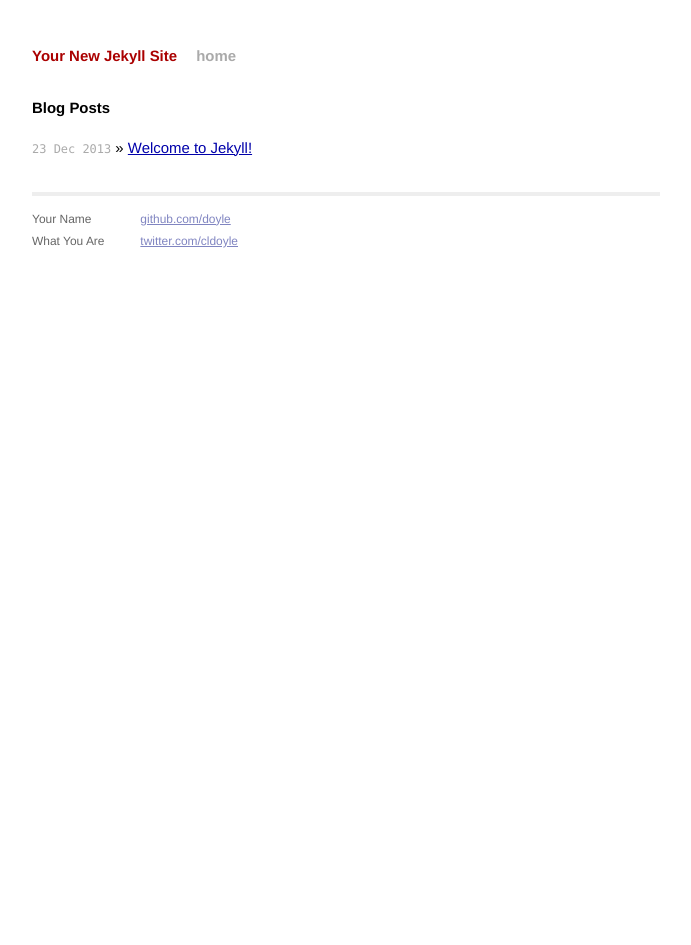
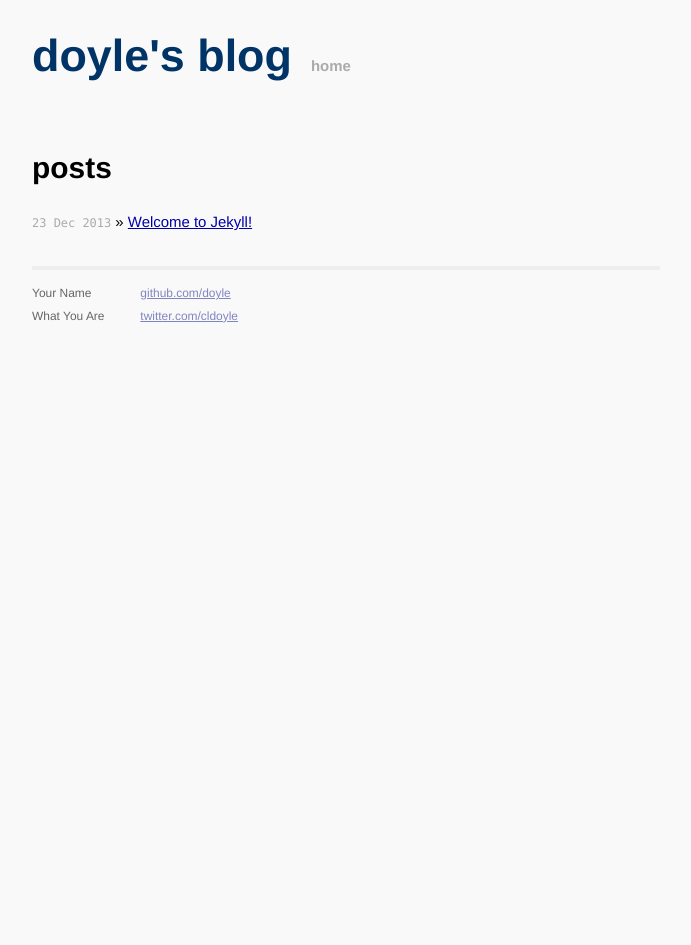
Before and after one commit to doyle/doyle.github.io, a Jekyll site: the page built from index.html, in a window 1280 px wide. Shown: the whole page, without its empty margins (294-985 px from the left). Built offline with Jekyll 4.4.1, drawn with Linux system fonts in a browser that asks for light colours; Markdown is read by kramdown in place of the engine named in the settings.

Commit message:
Minor formatting changes

```diff
--- a/_config.yml
+++ b/_config.yml
@@ -1,3 +1,3 @@
-name: Your New Jekyll Site
+name: doyle's blog
 markdown: redcarpet
 pygments: true
--- a/css/main.css
+++ b/css/main.css
@@ -13,7 +13,7 @@
 html, body { height: 100%; }
 
 body {
-  background-color: #FFF;
+  background-color: #F9F9F9;
   font: 13.34px Helvetica, Arial, sans-serif;
   font-size: small;
   text-align: center;
@@ -22,7 +22,9 @@ body {
 h1, h2, h3, h4, h5, h6 {
   font-size: 100%; }
 
-h1 { margin-bottom: 1em; }
+h1 { margin-bottom: 1em;
+     font-size: 3em;}
+h2 { font-size: 2em;}
 p { margin: 1em 0; }
 
 a         { color: #00a; }
@@ -36,6 +38,7 @@ a:visited { color: #a0a; }
 /*****************************************************************************/
 .posts {
   list-style-type: none;
+  margin-top: 2em;
   margin-bottom: 2em;
 }
 
@@ -74,11 +77,11 @@ a:visited { color: #a0a; }
 }
 
 .title a {
-  color: #a00;
+  color: #003366;
 }
 
 .title a:hover {
-  color: #000;
+  color: #000066;
 }
 
 .header a.extra {
--- a/index.html
+++ b/index.html
@@ -1,10 +1,10 @@
 ---
 layout: default
-title: Your New Jekyll Site
+title: doyle's blog
 ---
 
 <div id="home">
-  <h1>Blog Posts</h1>
+  <h2>posts</h2>
   <ul class="posts">
     {% for post in site.posts %}
       <li><span>{{ post.date | date_to_string }}</span> &raquo; <a href="{{ post.url }}">{{ post.title }}</a></li>
```
